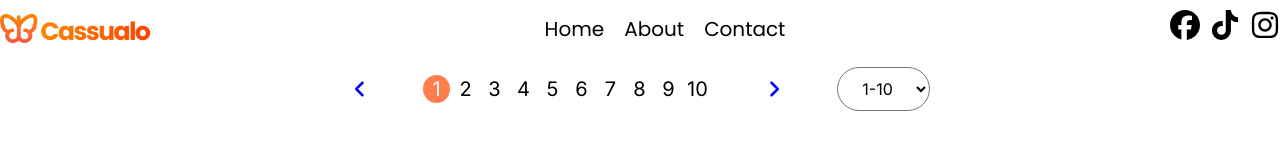
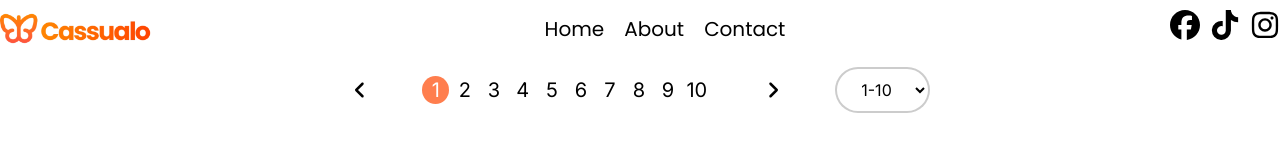
Before and after one commit to Gewinum/cassualo-components, a React (Vite) app: page / in a window 1280 px wide. Shown: the top 163 px of the page. Built offline with nearby package versions, Linux system fonts and the light colour scheme.

Commit message:
omg i hate differences between browsers

```diff
--- a/src/components/pagination.tsx
+++ b/src/components/pagination.tsx
@@ -61,7 +61,7 @@ class Pagination extends React.Component<Props, State> {
             <div className="pagination">
                 <a
                     href="#"
-                    className={`action ${page === 1 ? "disabled" : ""}`}
+                    className="action"
                     onClick={(e) => {
                         e.preventDefault();
                         this.onPageChange(page - 1);
@@ -89,7 +89,7 @@ class Pagination extends React.Component<Props, State> {
                 </div>
                 <a
                     href="#"
-                    className={`action ${page === total ? "disabled" : ""}`}
+                    className="action"
                     onClick={(e) => {
                         e.preventDefault();
                         this.onPageChange(page + 1);
--- a/src/styles/pagination.css
+++ b/src/styles/pagination.css
@@ -8,6 +8,11 @@
     box-sizing: border-box;
     margin: 0 auto;
     align-items: center;
+}
+
+.pagination a {
+    text-decoration: none;
+    color: black;
 }
 
 .pagination .pages {
@@ -28,16 +33,11 @@
     padding: 10px;
     background-color: #FFF;
     border-radius: 54px;
+    border: 2px solid rgba(0, 0, 0, 0.2);
     font-size: 16px;
     font-family: "Inter", sans-serif;
     text-align: center;
     outline: none;
-}
-
-.action .disabled {
-    opacity: 0.5;
-    cursor: not-allowed;
-    pointer-events: none;
 }
 
 .pagination .pages a {
```
